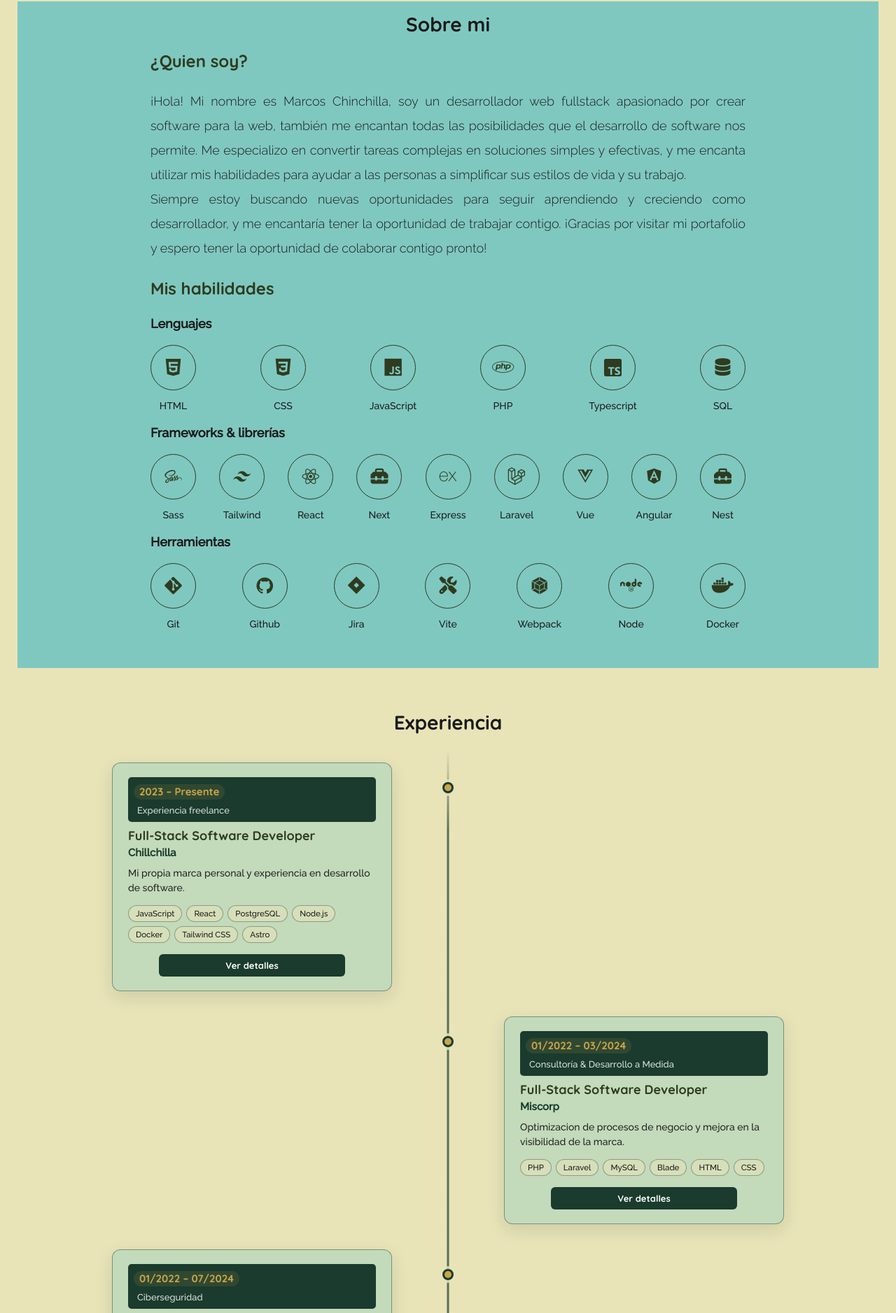
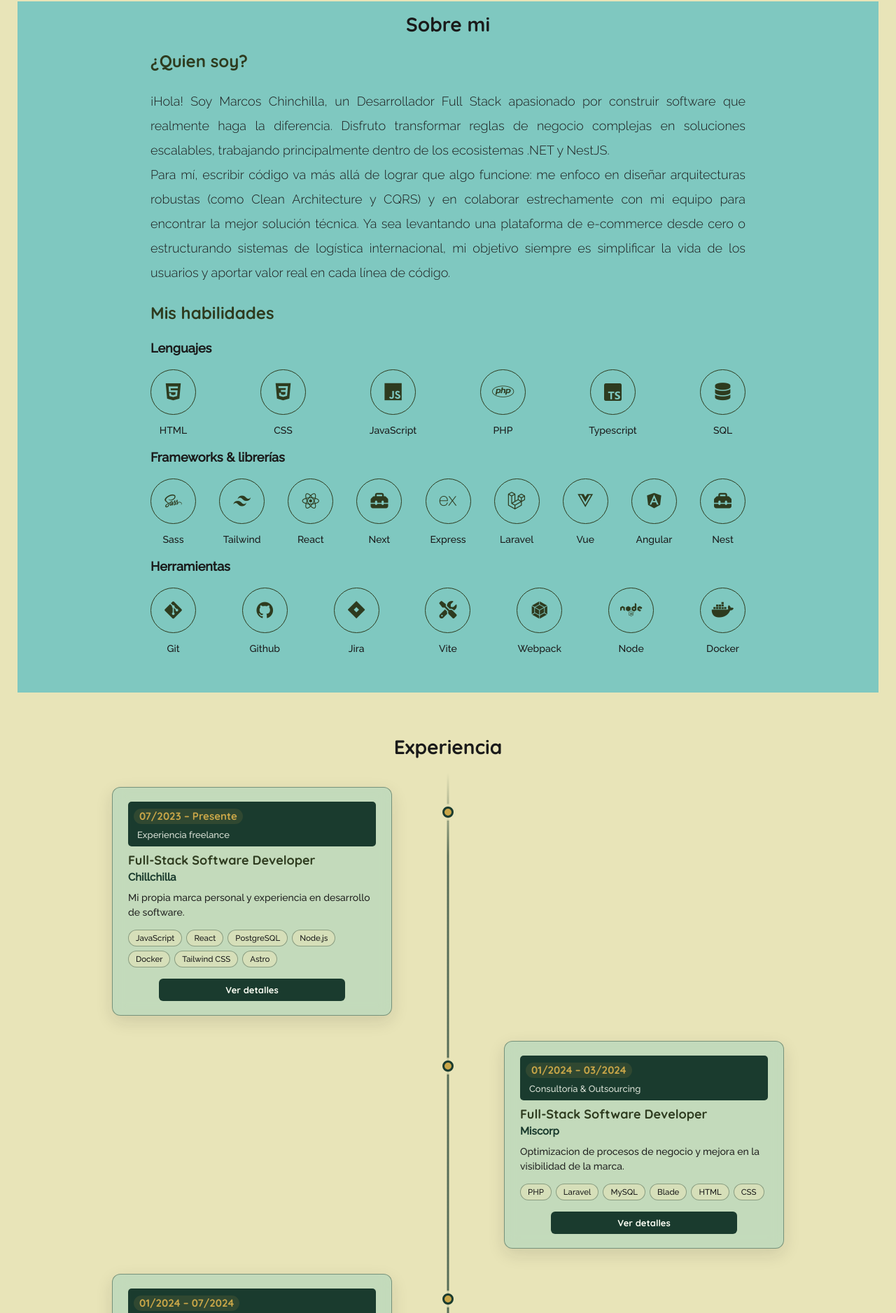
Before and after one commit to Marcos-Chinfra/Portfolio, an Astro site: page / in a window 1280 px wide. Shown: the part 813-2690 px from the top of the page at 70% size. Built offline with nearby package versions, Linux system fonts and the light colour scheme; Astro itself is replaced by a stand-in of ours.

Commit message:
update styles in cards

```diff
--- a/astro.config.mjs
+++ b/astro.config.mjs
@@ -4,7 +4,7 @@ import { defineConfig } from 'astro/config';
 // https://astro.build/config
 export default defineConfig({
   // Site URL for deployment
-  site: 'https://marcos-chinchilla.dev',
+  site: 'https://msch13.website',
 
   // Output mode - static by default for portfolio
   output: 'static',
--- a/src/components/About.astro
+++ b/src/components/About.astro
@@ -7,15 +7,14 @@
   <article class="about_whoiam">
     <h3>¿Quien soy?</h3>
     <p>
-      ¡Hola! Mi nombre es Marcos Chinchilla, soy un desarrollador web fullstack apasionado por
-      crear software para la web, también me encantan todas las posibilidades que el
-      desarrollo de software nos permite. Me especializo en convertir tareas complejas en
-      soluciones simples y efectivas, y me encanta utilizar mis habilidades para ayudar a las
-      personas a simplificar sus estilos de vida y su trabajo.
+      ¡Hola! Soy Marcos Chinchilla, un Desarrollador Full Stack apasionado por construir software
+      que realmente haga la diferencia. Disfruto transformar reglas de negocio complejas en soluciones escalables,
+      trabajando principalmente dentro de los ecosistemas .NET y NestJS.
       <br />
-      Siempre estoy buscando nuevas oportunidades para seguir aprendiendo y creciendo como
-      desarrollador, y me encantaría tener la oportunidad de trabajar contigo. ¡Gracias por
-      visitar mi portafolio y espero tener la oportunidad de colaborar contigo pronto!
+      Para mí, escribir código va más allá de lograr que algo funcione: me enfoco en diseñar arquitecturas robustas
+      (como Clean Architecture y CQRS) y en colaborar estrechamente con mi equipo para encontrar la mejor solución técnica.
+      Ya sea levantando una plataforma de e-commerce desde cero o estructurando sistemas de logística internacional,
+      mi objetivo siempre es simplificar la vida de los usuarios y aportar valor real en cada línea de código.
     </p>
   </article>
 
--- a/src/content/experience.json
+++ b/src/content/experience.json
@@ -4,7 +4,7 @@
     "role": "Full-Stack Software Developer",
     "company": "Chillchilla",
     "companyUrl": "",
-    "period": "2023 – Presente",
+    "period": "07/2023 – Presente",
     "industry": "Experiencia freelance",
     "industryImage": "lucide:terminal",
     "summary": "Mi propia marca personal y experiencia en desarrollo de software.",
@@ -34,8 +34,8 @@
     "role": "Full-Stack Software Developer",
     "company": "Miscorp",
     "companyUrl": "https://www.miscorpsa.com/",
-    "period": "01/2022 – 03/2024",
-    "industry": "Consultoría & Desarrollo a Medida",
+    "period": "01/2024 – 03/2024",
+    "industry": "Consultoría & Outsourcing",
     "industryImage": "lucide:globe",
     "summary": "Optimizacion de procesos de negocio y mejora en la visibilidad de la marca.",
     "skills": [
@@ -62,7 +62,7 @@
     "role": "Full-Stack Software Trainee",
     "company": "Hackmetrix",
     "companyUrl": "https://www.hackmetrix.com/",
-    "period": "01/2022 – 07/2024",
+    "period": "01/2024 – 07/2024",
     "industry": "Ciberseguridad",
     "industryImage": "lucide:shield-check",
     "summary": "Colaboracion en el desarrollo del modulo core de la aplicación para los clientes de Hackmetrix.",
@@ -93,7 +93,7 @@
     "company": "HomeGT",
     "companyUrl": "https://www.home.com.gt/",
     "period": "11/2024 – Presente",
-    "industry": "Consultoría & Desarrollo a Medida",
+    "industry": "Desarrollo a la medida",
     "industryImage": "lucide:code-2",
     "summary": "Construición de software personalizado para clientes de HomeGT. Junto con seguimiento de las necesidades de los clientes.",
     "skills": [
--- a/src/styles/main.css
+++ b/src/styles/main.css
@@ -440,6 +440,7 @@ main {
 
 .experience_card--industry {
 	font-size: 1.3rem;
+  font-weight: 500;
 	opacity: 0.85;
   padding-left: 5px;
 	color: var(--light-color);
```
